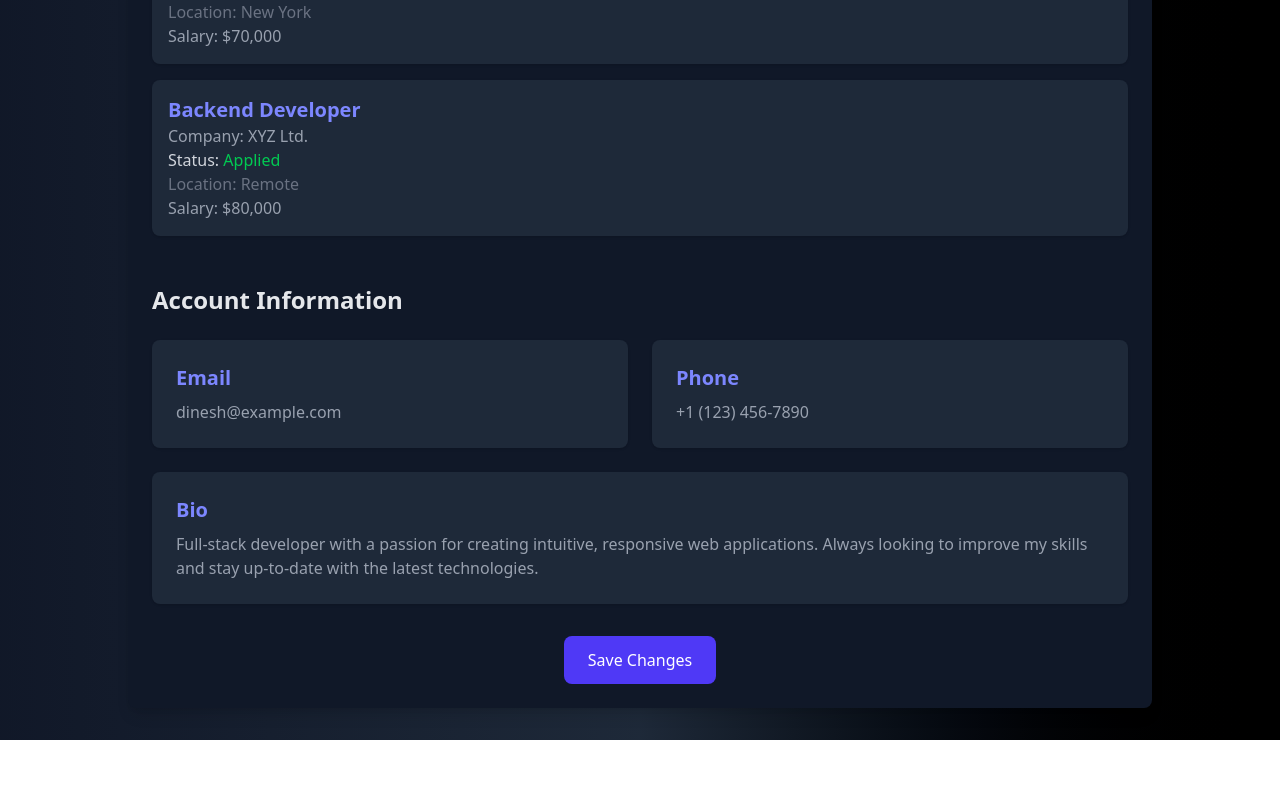
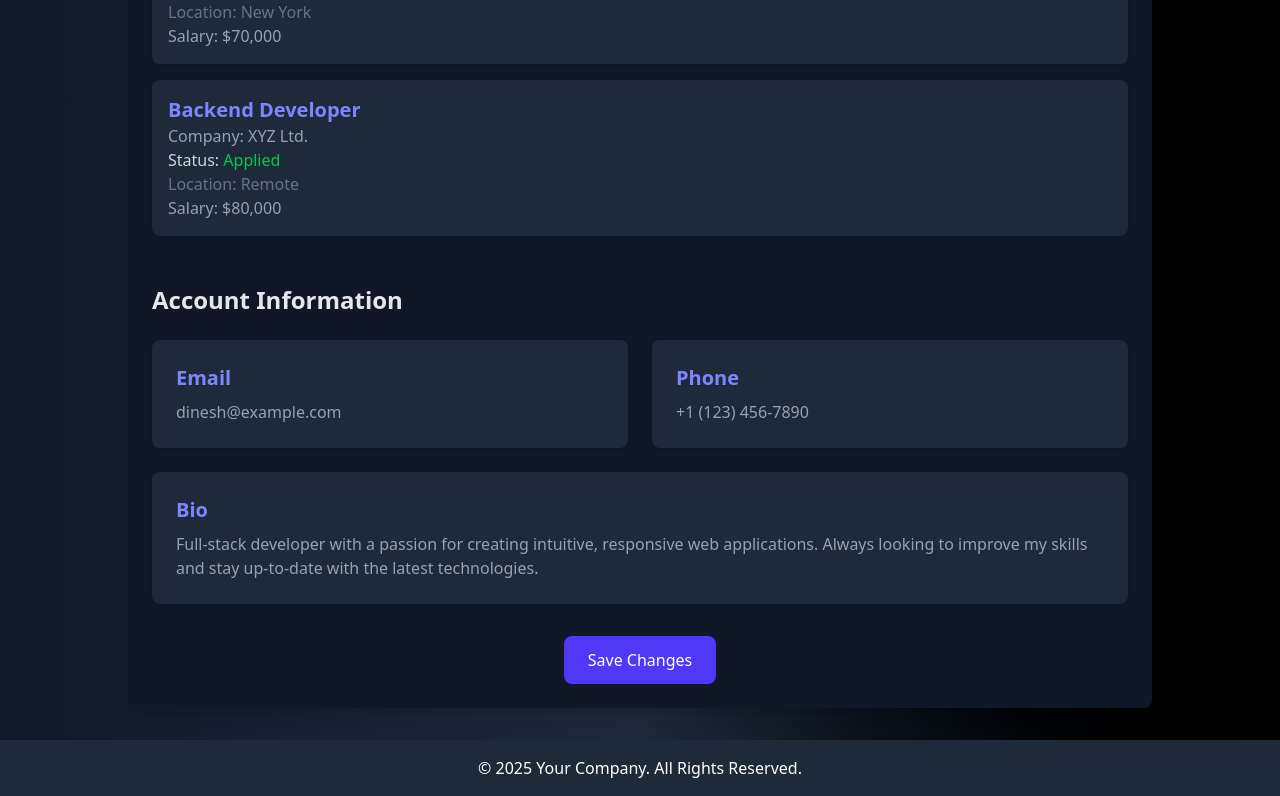
Before and after one commit to Code-with-Dinesh/CodeKshetra-, a React (Vite) app: page /user-dashboard in a window 1280 px wide. Shown: the part 412-1208 px from the top of the page. Before the commit the page ends 1152 px from the top, so only its background shows below. Built offline with nearby package versions, Linux system fonts and the light colour scheme.

Commit message:
footer setup

```diff
--- a/src/App.jsx
+++ b/src/App.jsx
@@ -10,11 +10,13 @@ import RecuratorDashboard from './components/RecutorDashboard'
 import UserDashboard from './components/UserDashboard'
 import {store} from './redux/store'
 import { Provider } from 'react-redux'
+import Footer from './components/Footer'
 const App = () => {
   return (
-    <div>
+    <div className="min-h-screen flex flex-col">
       <Provider store={store}>
         <Navbar />
+        <div className="flex-grow">
           <Routes>
             <Route path="/" element={<><Home /><MainDashboard /></>} />
             <Route path="/signup" element={<Signup />} />
@@ -22,9 +24,12 @@ const App = () => {
             <Route path="/recurator-dashboard" element={<RecuratorDashboard />} />
             <Route path="/user-dashboard" element={<UserDashboard />} />
           </Routes>
+        </div>
+        <Footer />
       </Provider>
     </div>
-  )
-}
+  );
+};
+
 
 export default App
--- a/src/components/Card.jsx
+++ b/src/components/Card.jsx
@@ -4,15 +4,11 @@ const Card = ({ icon, title }) => {
   return (
     <div
       className="bg-zinc-900 cursor-pointer text-white rounded-3xl p-5 w-full max-w-sm mx-auto md:w-1/2 lg:w-1/3 shadow-lg h-52
-            transform transition-transform duration-300 hover:scale-105 hover:shadow-lg hover:shadow-white"
-    >
+            transform transition-transform duration-300 hover:scale-105 hover:shadow-lg hover:shadow-white">
       <div className="flex flex-col items-center space-y-4">
-        {/* Icon Container */}
         <div className="bg-amber-500 rounded-full p-4 flex items-center justify-center">
           {icon}
         </div>
-
-        {/* Content */}
         <div className="text-center">
           <p className="text-lg font-semibold">{title.heading}</p>
           <p className="text-sm opacity-90 text-zinc-300">{title.title}</p>
--- /dev/null
+++ b/src/components/Footer.jsx
@@ -0,0 +1,9 @@
+const Footer = () => {
+    return (
+      <footer className="bg-gray-800 text-white text-center py-4 w-full mt-auto">
+        © 2025 Your Company. All Rights Reserved.
+      </footer>
+    );
+  };
+
+export default Footer
--- a/src/components/Home.jsx
+++ b/src/components/Home.jsx
@@ -1,12 +1,12 @@
 import React from "react";
 import { GlobeDemo } from "../components/GlobeDemo";
 import { Link } from "react-router-dom";
-
 import Cardcontainer from "./Cardcontainer";
+import Footer from '../components/Footer'
 const Home = () => {
   return (
     <>
-    <div className="flex flex-col md:flex-row items-center justify-between min-h-screen bg-black text-white px-6 md:px-16 lg:px-24 py-10  overflow-x-hidden">
+    <div className="flex  flex-col md:flex-row items-center justify-between min-h-screen bg-black text-white px-6 md:px-16 lg:px-24 py-10  overflow-x-hidden">
       {/* Left Side */}
       <div className="md:w-1/2 text-center md:text-left space-y-6">
         <h1 className="text-4xl lg:text-5xl font-bold leading-tight">
@@ -38,6 +38,7 @@ const Home = () => {
       </div>
     </div>
     <Cardcontainer/>
+
    </>
   );
 };
```
Lines whose indentation alone changed are shown as unchanged.
